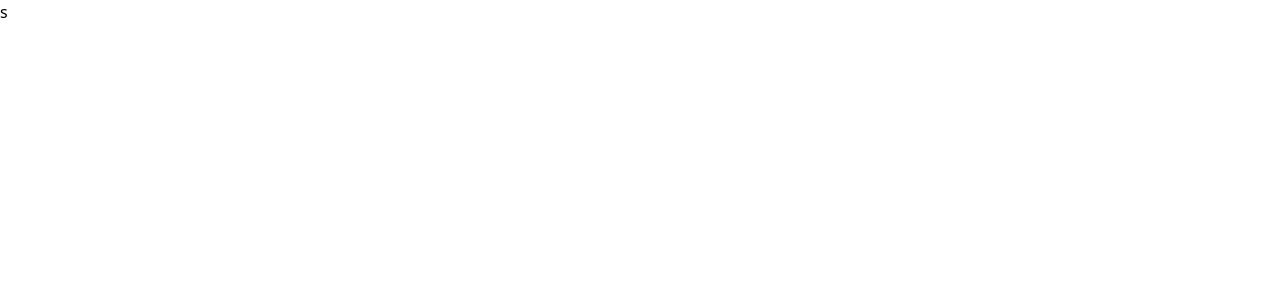
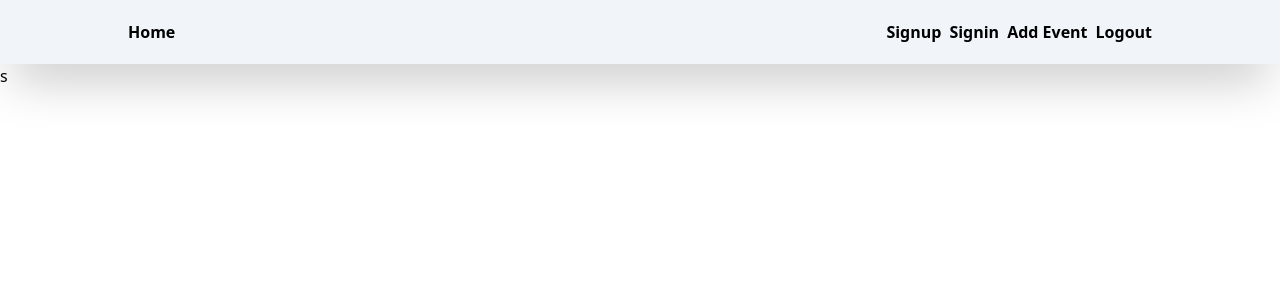
Before and after one commit to warsi0707/event-app, a React app in the folder frontend/: page / in a window 1280 px wide. Shown: the top 300 px of the page. Built offline with nearby package versions, Linux system fonts and the light colour scheme; the HTML template or start-up script is replaced by a standard one.

Commit message:
navabr.jsx

```diff
--- a/frontend/package.json
+++ b/frontend/package.json
@@ -13,6 +13,7 @@
     "@tailwindcss/vite": "^4.1.17",
     "react": "^19.1.1",
     "react-dom": "^19.1.1",
+    "react-icons": "^5.5.0",
     "react-router": "^7.9.5",
     "tailwindcss": "^4.1.17"
   },
--- a/frontend/src/pages/Navbar.jsx
+++ b/frontend/src/pages/Navbar.jsx
@@ -1,5 +1,24 @@
+import { useState } from "react";
+import { Link } from "react-router";
+import { FaBarsStaggered } from "react-icons/fa6";
+import { RxCross1 } from "react-icons/rx";
 export default function Navbar(){
+    const [hamberg, setHamberg] = useState(false)
     return (
-        <div></div>
+        <div className="bg-slate-100 shadow-2xl w-full p-5 text-black flex justify-between items-center px-10 md:px-32">
+            <Link to={"/"} className="font-bold">Home</Link>
+            <div className="hidden sm:flex items-center gap-2">
+                <Link to={"/"} className="font-bold hover:text-blue-500">Signup</Link>
+                <Link to={"/"} className="font-bold hover:text-blue-500">Signin</Link>
+                <Link to={"/"} className="font-bold hover:text-blue-500">Add Event</Link>
+                <button className="font-bold hover:text-red-500 cursor-pointer">Logout</button>
+            </div>
+            <div className="sm:hidden flex items-center">
+            {hamberg?
+                <button onClick={()=> setHamberg(!hamberg)} className="cursor-pointer"><RxCross1/></button>
+                :<button onClick={()=> setHamberg(!hamberg)} className="cursor-pointer"><FaBarsStaggered/></button>
+            }
+            </div>
+        </div>
     )
 }
--- /dev/null
+++ b/frontend/src/pages/PostEvent.jsx
@@ -0,0 +1,5 @@
+export default function PostEvent(){
+    return (
+        <div></div>
+    )
+}
--- /dev/null
+++ b/frontend/src/pages/Signin.jsx
@@ -0,0 +1,5 @@
+export default function Signin(){
+    return (
+        <div></div>
+    )
+}
--- /dev/null
+++ b/frontend/src/pages/Signup.jsx
@@ -0,0 +1,5 @@
+export default function Signup(){
+    return (
+        <div></div>
+    )
+}
--- /dev/null
+++ b/frontend/src/pages/UpdateEvent.jsx
@@ -0,0 +1,7 @@
+export default function UpdateEvent(){
+    return (
+        <div>
+
+        </div>
+    )
+}
```
Also changed, not shown: 1 other file (tests, documents, lock files or other folders).
